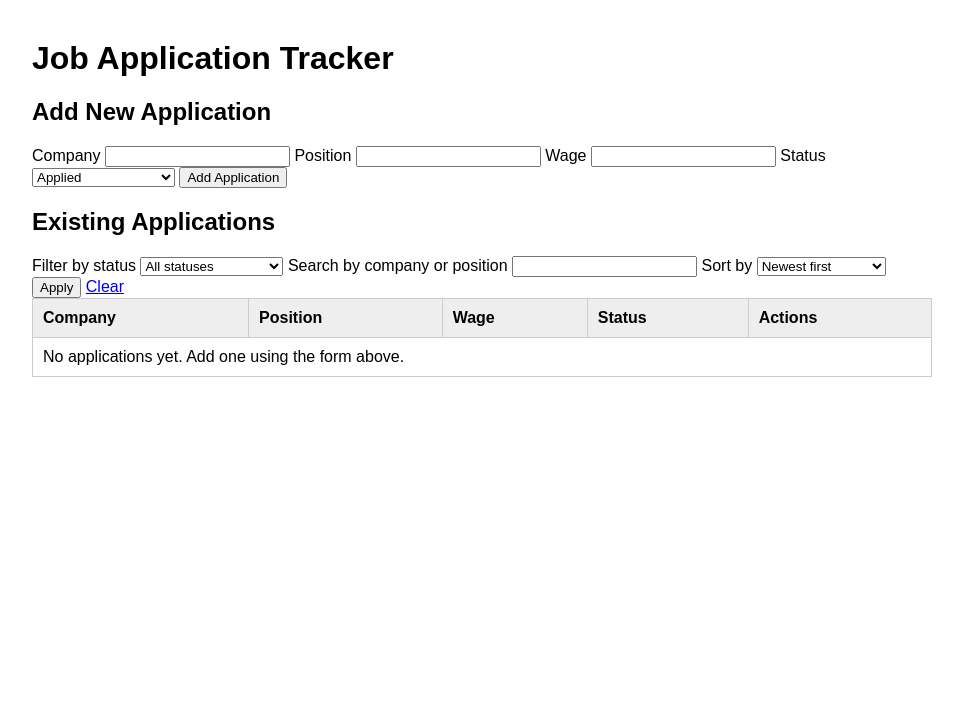
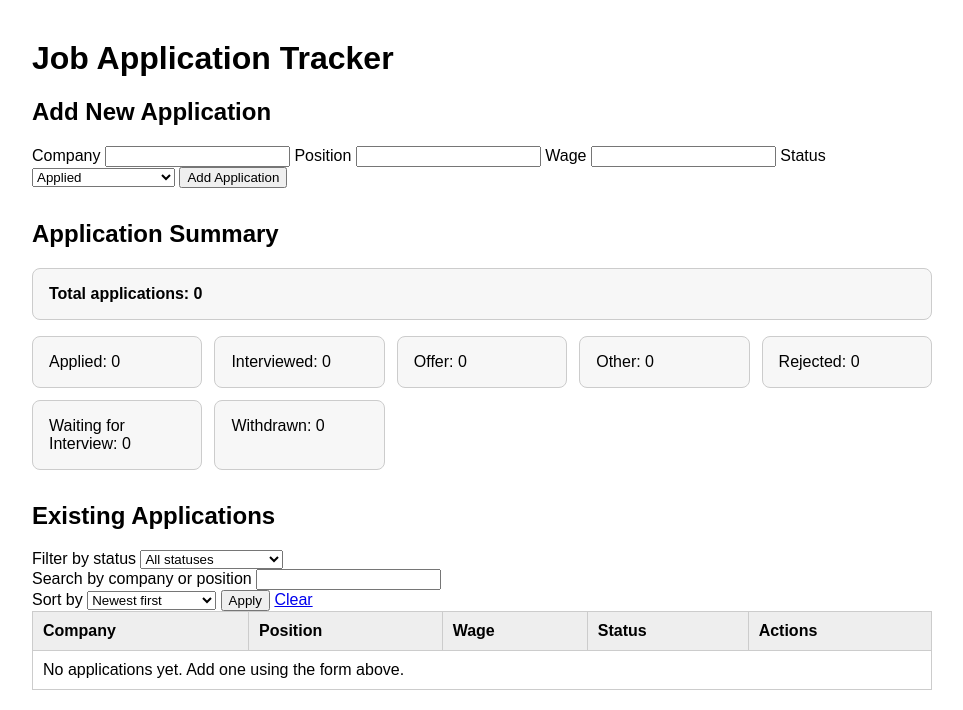
Before and after one commit to UniChen03/job_application_tracker, a Flask app: page / in a window 1280 px wide. Shown: the top 710 px of the page, without its empty margins (158-1121 px from the left). Run offline with Flask 3, Linux system fonts and the light colour scheme; data that the repository does not hold is empty.

Commit message:
Add application summary dashboard

```diff
--- a/app.py
+++ b/app.py
@@ -100,6 +100,24 @@ def index():
         query,
         tuple(parameters),
     ).fetchall()
+
+    summary_rows = connection.execute(
+        """
+        SELECT status, COUNT(*) AS application_count
+        FROM applications
+        GROUP BY status
+        """
+    ).fetchall()
+
+    status_counts = {
+        status: 0
+        for status in ALLOWED_STATUSES
+    }
+
+    for row in summary_rows:
+        status_counts[row["status"]] = row["application_count"]
+
+    total_applications = sum(status_counts.values())
     connection.close()
 
     return render_template(
@@ -110,6 +128,8 @@ def index():
         status_options=sorted(ALLOWED_STATUSES),
         search_keyword=search_keyword,
         selected_sort=selected_sort,
+        total_applications=total_applications,
+        status_counts=status_counts,
     )
 
 
--- a/static/style.css
+++ b/static/style.css
@@ -30,3 +30,27 @@ dialog {
 dialog::backdrop {
     background-color: rgba(0, 0, 0, 0.5);
 }
+
+.application-summary {
+    margin: 32px 0;
+}
+
+.summary-total,
+.summary-card {
+    border: 1px solid #cccccc;
+    border-radius: 8px;
+    padding: 16px;
+    background-color: #f7f7f7;
+}
+
+.summary-total {
+    font-weight: bold;
+}
+
+.summary-list {
+    display: grid;
+    grid-template-columns: repeat(auto-fit, minmax(160px, 1fr));
+    gap: 12px;
+    padding: 0;
+    list-style: none;
+}
--- a/templates/index.html
+++ b/templates/index.html
@@ -56,6 +56,22 @@
         </form>
     </div>
 
+    <section class="application-summary">
+        <h2>Application Summary</h2>
+
+        <p class="summary-total">
+            Total applications: {{ total_applications }}
+        </p>
+
+        <ul class="summary-list">
+            {% for status in status_options %}
+                <li class="summary-card">
+                    {{ status }}: {{ status_counts[status] }}
+                </li>
+            {% endfor %}
+        </ul>
+    </section>
+
     <div>
         <h2>Existing Applications</h2>
 
@@ -74,7 +90,7 @@
                     </option>
                 {% endfor %}
             </select>
-
+            <br>
             <label for="search-keyword">Search by company or position</label>
 
             <input
@@ -84,6 +100,7 @@
                 value="{{ search_keyword }}"
                 maxlength="127"
             >
+            <br>
             <label for="sort-order">Sort by</label>
 
             <select id="sort-order" name="sort">
```
Also changed, not shown: LEARNING_LOG.md (+5 -0 lines), PROJECT_STATUS.md (+1 -0 lines), tests/test_routes.py (+26 -0 lines), README.md.
